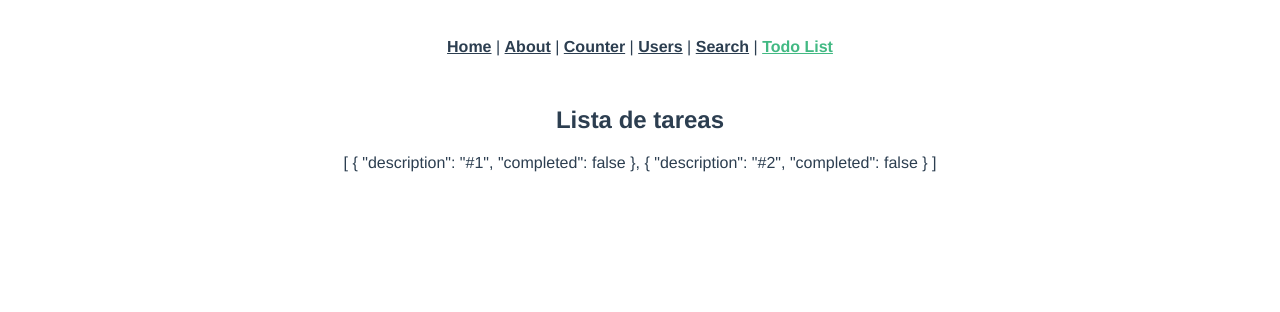
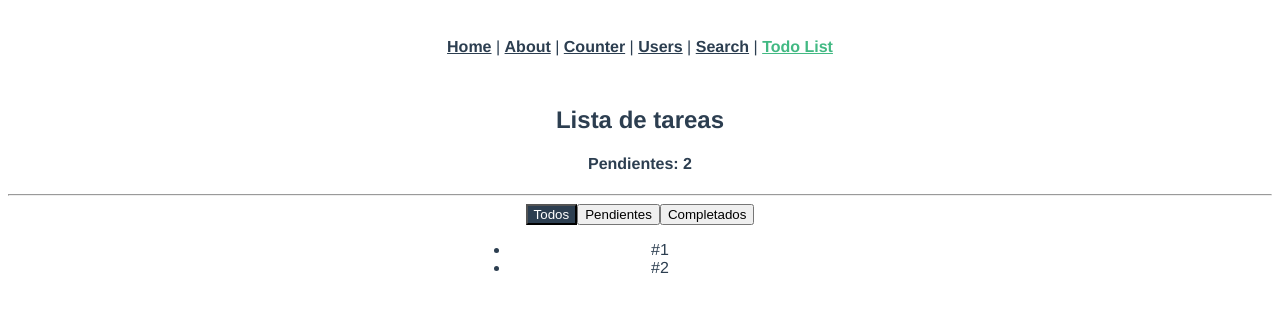
Before and after one commit to fmontalvoo/vue-composition-api, a Vue app: page /#/todo in a window 1280 px wide. Shown: the top 312 px of the page. Built offline with nearby package versions, Linux system fonts and the light colour scheme.

Commit message:
Se muestra los todos en pantalla.
Signed-off-by: Frank Montalvo Ochoa <fmontalvoo@ups.edu.ec>

```diff
--- a/src/store/index.js
+++ b/src/store/index.js
@@ -3,8 +3,8 @@ import { createStore } from 'vuex'
 export default createStore({
   state: {
     todos: [
-      { description: '#1', completed: false },
-      { description: '#2', completed: false }
+      { id: 1, description: '#1', completed: false },
+      { id: 2, description: '#2', completed: false }
     ]
   },
   getters: {
@@ -14,9 +14,24 @@ export default createStore({
     },
     pendingTodos(state, getters, rootState) {
       return state.todos.filter(t => !t.completed)
+    },
+    getTodosByStatus: (_, getters, __) => (status) => {
+      switch (status) {
+        case 'completed':
+          return getters.completedTodos
+        case 'pending':
+          return getters.pendingTodos
+        default:
+          return getters.allTodos
+      }
     }
   },
   mutations: {
+    toggleTodoStatus(state, id) {
+      const index = state.todos.findIndex(t => t.id === id)
+      const todo = state.todos[index]
+      todo.completed = !todo.completed
+    }
   },
   actions: {
   },
--- a/src/views/TodoView.vue
+++ b/src/views/TodoView.vue
@@ -1,23 +1,65 @@
 <template>
     <h2>Lista de tareas</h2>
-    {{ pending }}
+    <h4>Pendientes: {{ pending.length }}</h4>
+
+    <hr>
+
+    <button @click="currentTab = 'all'" :class="{ 'active': currentTab === 'all' }">Todos</button>
+    <button @click="currentTab = 'pending'" :class="{ 'active': currentTab === 'pending' }">Pendientes</button>
+    <button @click="currentTab = 'completed'" :class="{ 'active': currentTab === 'completed' }">Completados</button>
+
+    <div>
+        <ul>
+            <li v-for="todo of todos" :class="{ 'completed': todo.completed }" :key="todo.id"
+                @dblclick="onToggleTodo(todo.id)">
+                {{ todo.description }}
+            </li>
+        </ul>
+    </div>
 </template>
 
 <script>
-import { computed } from 'vue'
+import { ref, computed } from 'vue'
 import { useStore } from 'vuex'
 
 export default {
     setup() {
         const store = useStore()
 
+        const currentTab = ref('all')
+
         return {
-            pending: computed(() => store.getters['pendingTodos'])
+            currentTab,
+            pending: computed(() => store.getters['pendingTodos']),
+            todos: computed(() => store.getters['getTodosByStatus'](currentTab.value)),
+            onToggleTodo: (id) => store.commit('toggleTodoStatus', id)
         }
     }
 }
 </script>
 
 <style scoped>
+div {
+    display: flex;
+    justify-content: center;
+    text-align: center;
+}
 
+ul {
+    width: 300px;
+    text-align: center;
+}
+
+li {
+    cursor: pointer;
+}
+
+.active {
+    color: white;
+    background-color: #2c3e50;
+}
+
+.completed {
+    text-decoration: line-through;
+}
 </style>
```
